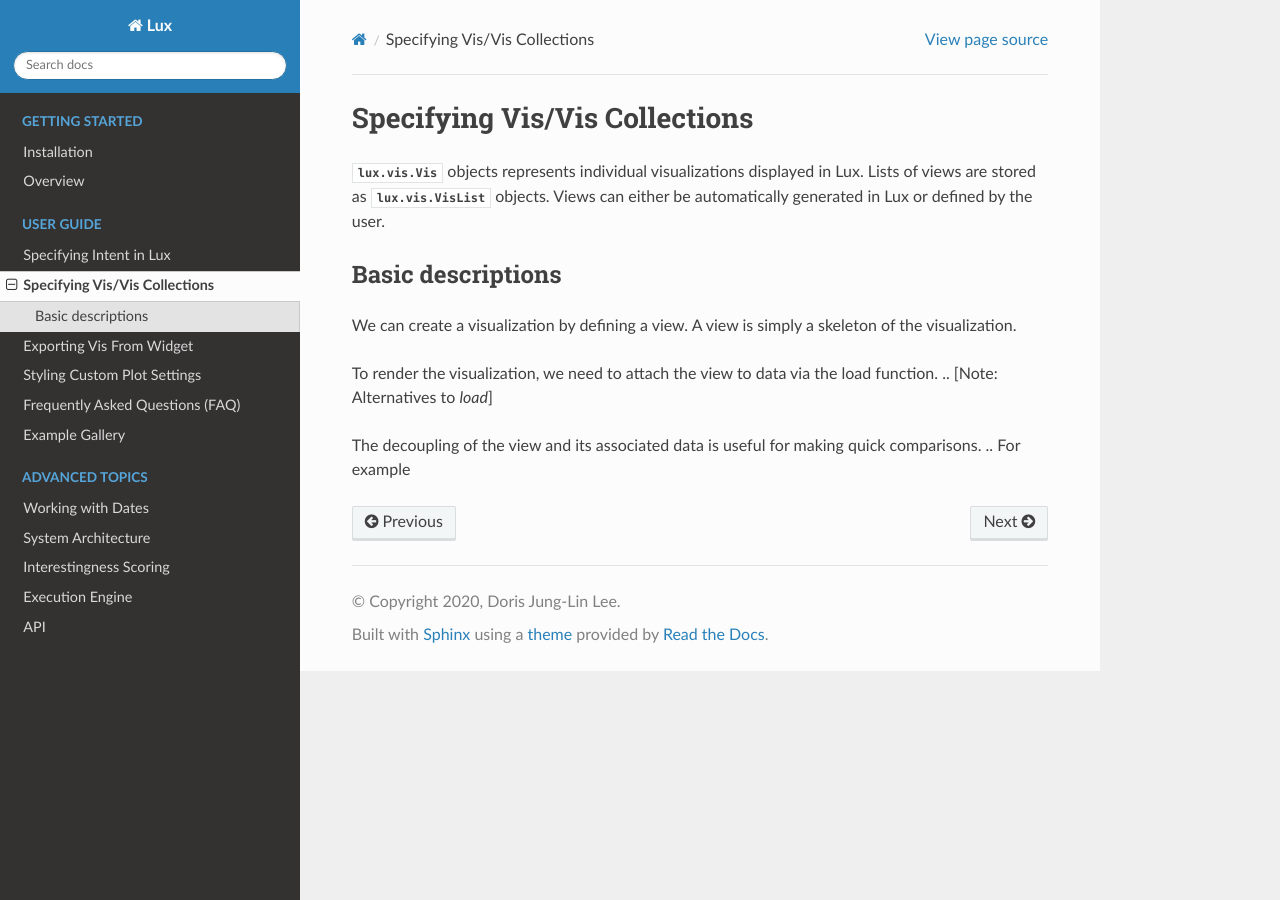
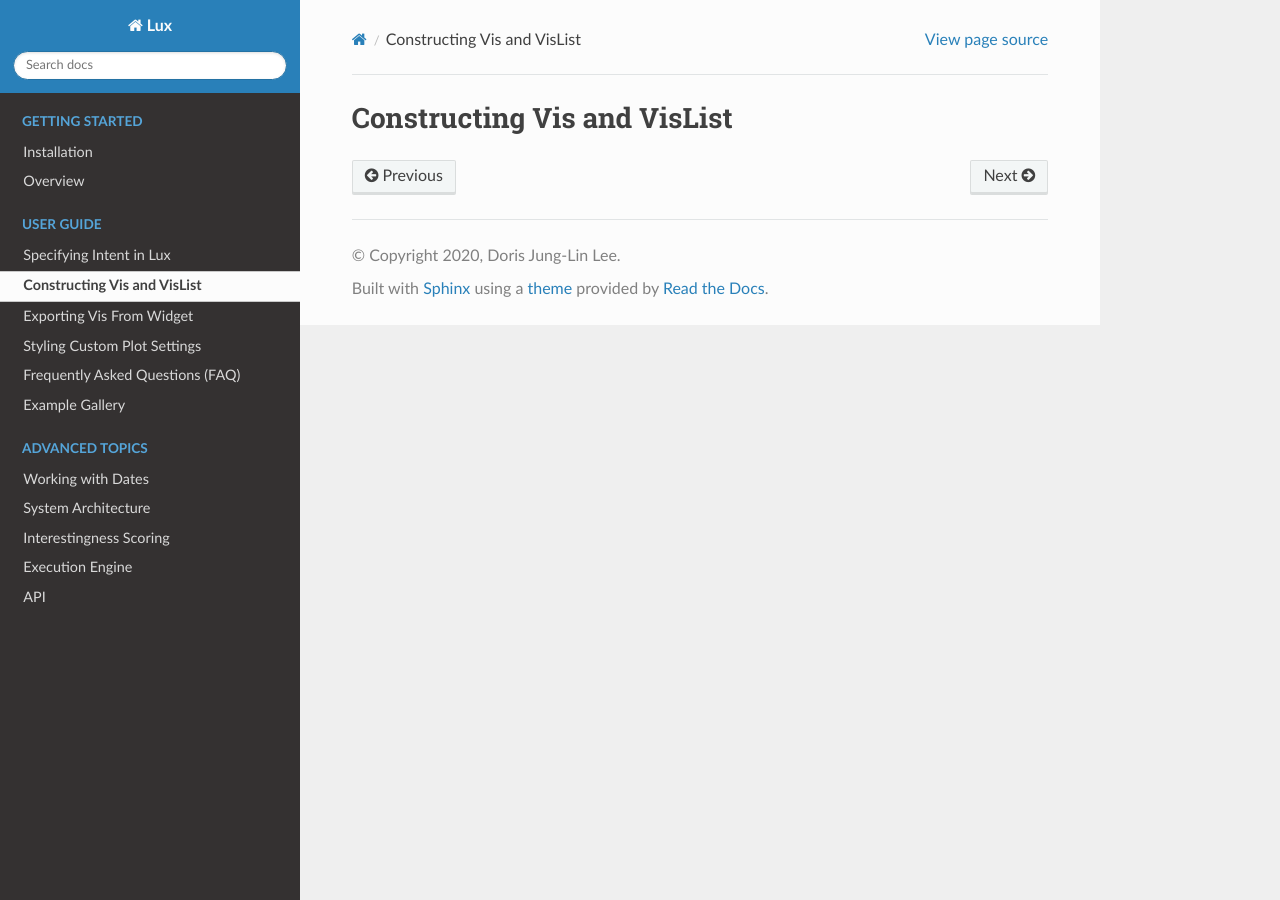
Before and after one commit to lux-org/lux, a Sphinx documentation site: the page built from doc/source/guide/vis.rst, in a window 1280 px wide. Built offline with Sphinx 7.4.7 and the Read the Docs theme 2.0.0, drawn with Linux system fonts in a browser that asks for light colours.

```diff
--- a/doc/source/guide/intent.rst
+++ b/doc/source/guide/intent.rst
@@ -81,7 +81,7 @@ Note that since there are three different visualizations that is generated based
 
         df[df["Region"]=="New England"]
 
-.. TODO: Add Screenshot
+    [TODO: Add Screenshot]
 
     Specifying the values through `set_intent` tells Lux that you are interested in colleges in New England. In the resulting Filter action, we see that Lux suggests visualizations in other `Region`s as recommendations.
 
@@ -90,7 +90,7 @@ Note that since there are three different visualizations that is generated based
         df.set_intent(["Region=New England"])
         df
 
-.. TODO: Add Screenshot
+    [TODO: Add Screenshot]
 
     So while both approaches applies the filter on the specified visualization, the subtle difference between *applying* a filter and *indicating* a filter intent leads to different sets of resulting recommendations. In general, we encourage using Pandas for filtering if you are certain about applying the filter (e.g., a cleaning operation deleting a specific data subset), and specify the intent through Lux if you might want to experiment and change aspects related to the filter in your analysis.
 
--- a/doc/source/guide/vis.rst
+++ b/doc/source/guide/vis.rst
@@ -1,35 +1,3 @@
 ********************************
-Specifying Vis/Vis Collections
+Constructing Vis and VisList
 ********************************
-
-:mod:`lux.vis.Vis` objects represents individual visualizations displayed in Lux. Lists of views are stored as :mod:`lux.vis.VisList` objects.
-Views can either be automatically generated in Lux or defined by the user.
-
-Basic descriptions
-------------------
-We can create a visualization by defining a view. A view is simply a skeleton of the visualization.
-
-.. code-block:: python
-    from lux.vis.Vis import Vis
-    view = Vis(["MilesPerGal"])
-
-To render the visualization, we need to attach the view to data via the load function.
-.. [Note: Alternatives to `load`]
-
-.. code-block:: python
-    view = view.load(df)
-
-The decoupling of the view and its associated data is useful for making quick comparisons.
-.. For example
-
-.. Specifying attributes of interest
-.. ~~~~~~~~~~~~~~~~~~~~~~~~~~~~~~~~~~
-
-
-.. Exported Views
-.. --------------
-
-.. to_Altair
-.. to_VegaLite
-
-.. `set_intent_as_view`
```
Also changed, not shown: doc/source/guide/export.rst (+5 -5 lines), 2 other files.
